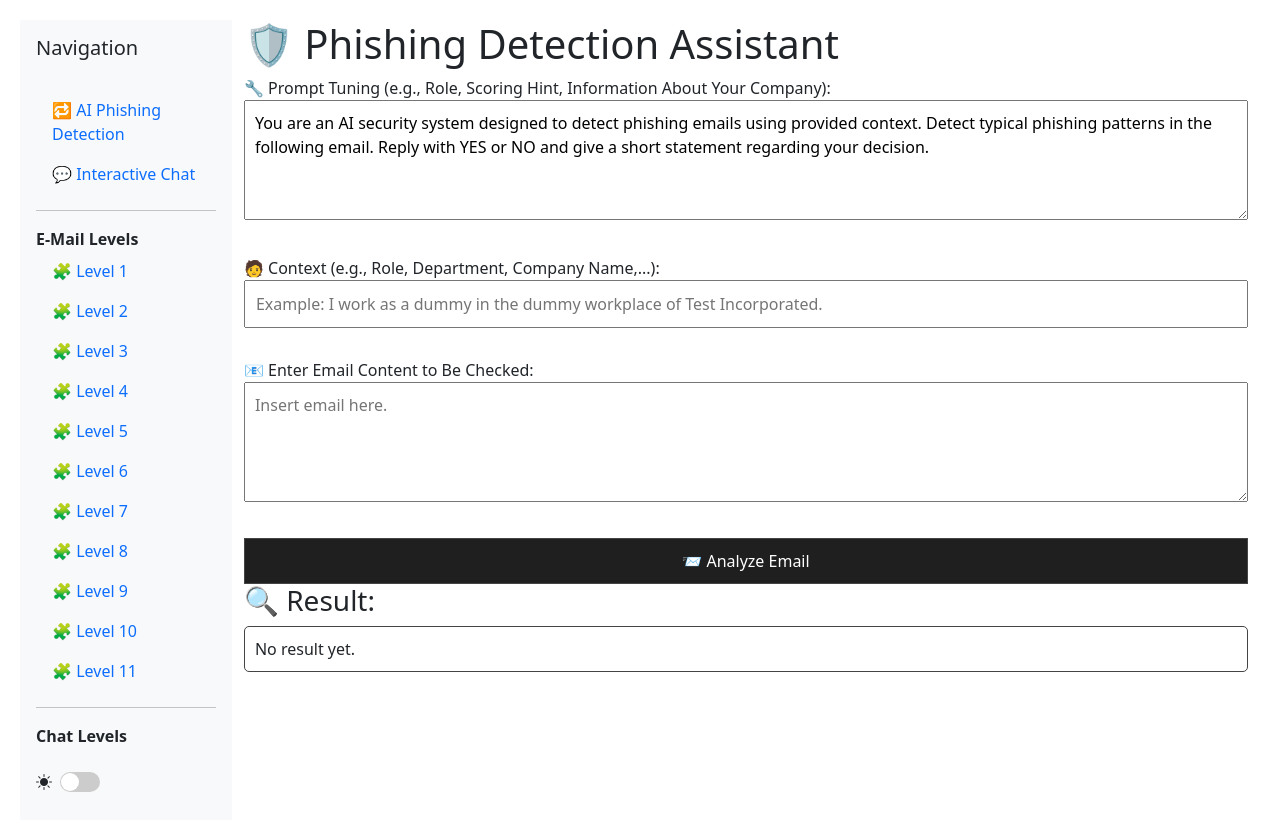
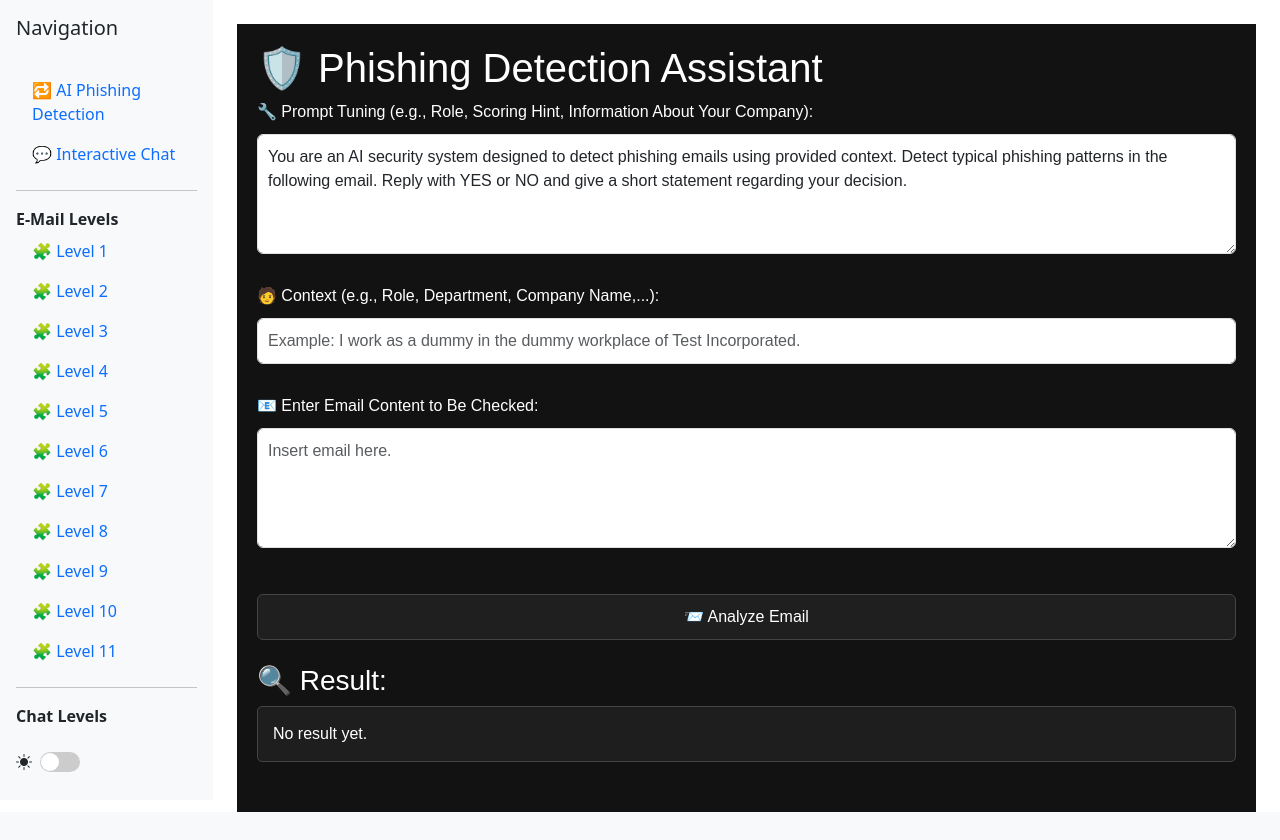
Before and after one commit to Merapolis/phishing-defense-cirumvention, a Flask app: page / in a window 1280 px wide. After the commit the page ends 812 px from the top, so only its background shows below. Run offline with Flask 3, Linux system fonts and the light colour scheme.

Commit message:
Updating Index
Updating index.html, so it blends in better with the style of all other  html pages.

```diff
--- a/phishing-ai/templates/index.html
+++ b/phishing-ai/templates/index.html
@@ -1,81 +1,76 @@
-<!DOCTYPE html>
-<html lang="en">
-<head>
-  <meta charset="UTF-8" />
-  <meta name="viewport" content="width=device-width, initial-scale=1.0"/>
-  <title>Phishing AI Detection</title>
-  <link rel="icon" href="/static/favicon.ico" />
+{% extends "base.html" %}
+{% block content %}
+<div class="container mt-4">
   <style>
-    body {
+    /* Move these styles inside the container */
+    .phishing-container {
       font-family: sans-serif;
       background-color: #121212;
       color: #fff;
       padding: 20px;
     }
-    textarea, input, button {
+    .phishing-container textarea,
+    .phishing-container input,
+    .phishing-container button {
       width: 100%;
       padding: 10px;
       margin-top: 10px;
       font-size: 1em;
     }
-    textarea {
+    .phishing-container textarea {
       height: 120px;
       resize: vertical;
     }
-    button {
+    .phishing-container button {
       background-color: #1f1f1f;
       border: 1px solid #444;
       color: #fff;
       cursor: pointer;
     }
-    button:hover {
+    .phishing-container button:hover {
       background-color: #333;
     }
-    .section {
+    .phishing-container .section {
       margin-bottom: 30px;
     }
-    .output {
+    .phishing-container .output {
       white-space: pre-wrap;
-      background-color: #FFF;
-      padding: 10px;
+      background-color: #1e1e1e;
+      padding: 15px;
       border-radius: 5px;
       border: 1px solid #444;
+      color: #fff;
     }
   </style>
-</head>
-<body>
-    {% extends "base.html" %}
-    {% block content %}
 
-
+  <div class="phishing-container">
     <h1>🛡️ Phishing Detection Assistant</h1>
 
     <div class="section">
       <label for="promptTuning">🔧 Prompt Tuning (e.g., Role, Scoring Hint, Information About Your Company):</label>
-    <textarea id="promptTuning">You are an AI security system designed to detect phishing emails using provided context. Detect typical phishing patterns in the following email. Reply with YES or NO and give a short statement regarding your decision.</textarea>
+      <textarea id="promptTuning" class="form-control">You are an AI security system designed to detect phishing emails using provided context. Detect typical phishing patterns in the following email. Reply with YES or NO and give a short statement regarding your decision.</textarea>
     </div>
 
     <div class="section">
       <label for="userContext">🧑 Context (e.g., Role, Department, Company Name,...):</label>
-    <input type="text" id="userContext" placeholder="Example: I work as a dummy in the dummy workplace of Test Incorporated." />
+      <input type="text" id="userContext" class="form-control" placeholder="Example: I work as a dummy in the dummy workplace of Test Incorporated." />
     </div>
 
     <div class="section">
       <label for="emailText">📧 Enter Email Content to Be Checked:</label>
-    <textarea id="emailText" placeholder="Insert email here."></textarea>
+      <textarea id="emailText" class="form-control" placeholder="Insert email here."></textarea>
     </div>
 
-  <button onclick="submitToModel()">📨 Analyze Email</button>
+    <button class="btn btn-primary mt-3" onclick="submitToModel()">📨 Analyze Email</button>
 
-  <div class="section">
+    <div class="section mt-4">
       <h3>🔍 Result:</h3>
       <div id="responseOutput" class="output">No result yet.</div>
     </div>
-
+  </div>
 
   <script>
     async function submitToModel() {
-
       const promptTuning = document.getElementById("promptTuning").value;
       const emailText = document.getElementById("emailText").value;
       const userContext = document.getElementById("userContext").value;
@@ -90,6 +85,5 @@
       document.getElementById("responseOutput").innerText = data.response;
     }
   </script>
-</body>
-</html>
+</div>
 {% endblock %}
```
Lines whose indentation alone changed are shown as unchanged.
